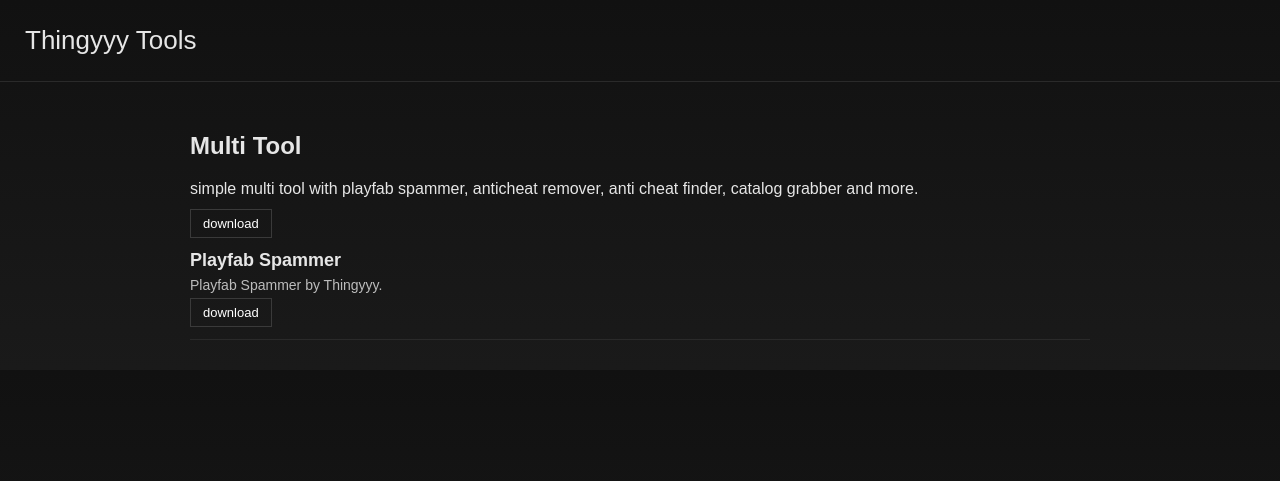
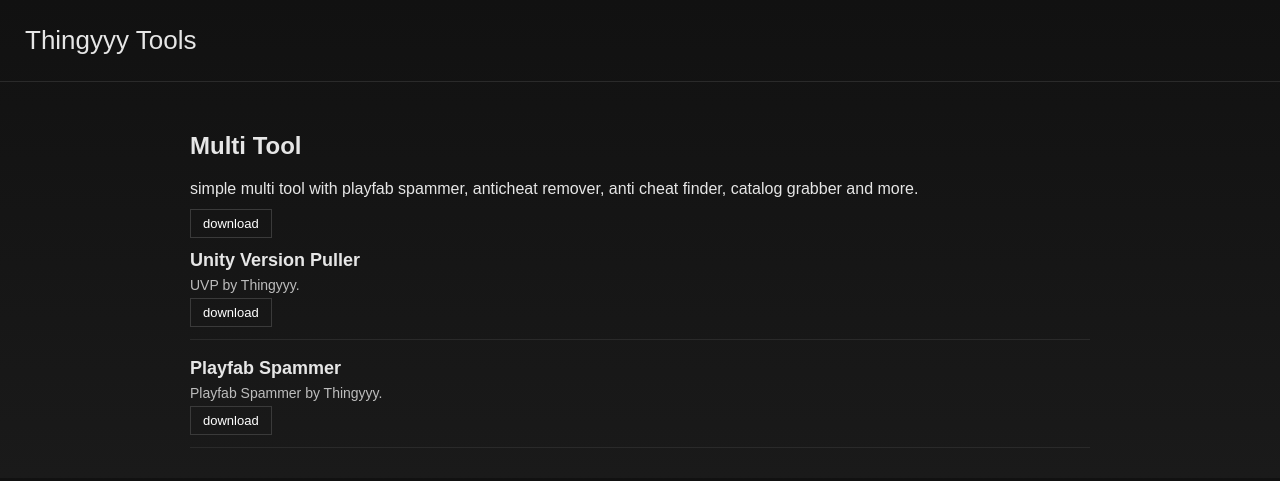
Before and after one commit to 03cds/tls, a plain HTML site: page index.html in a window 1280 px wide. Drawn offline with Linux system fonts and the light colour scheme.

Commit message:
Update index.html with new tool and structure
Added a new tool 'Unity Version Puller' and updated the HTML structure.

```diff
--- a/index.html
+++ b/index.html
@@ -69,6 +69,12 @@ Thingyyy Tools
 </div>
 
 <div class="tool">
+<h2>Unity Version Puller</h2>
+<p>UVP by Thingyyy.</p>
+<a class="download" href="files/uvp.py" download>download</a>
+</div>
+
+<div class="tool">
 <h2>Playfab Spammer</h2>
 <p>Playfab Spammer by Thingyyy.</p>
 <a class="download" href="files/pf.zip" download>download</a>
```
